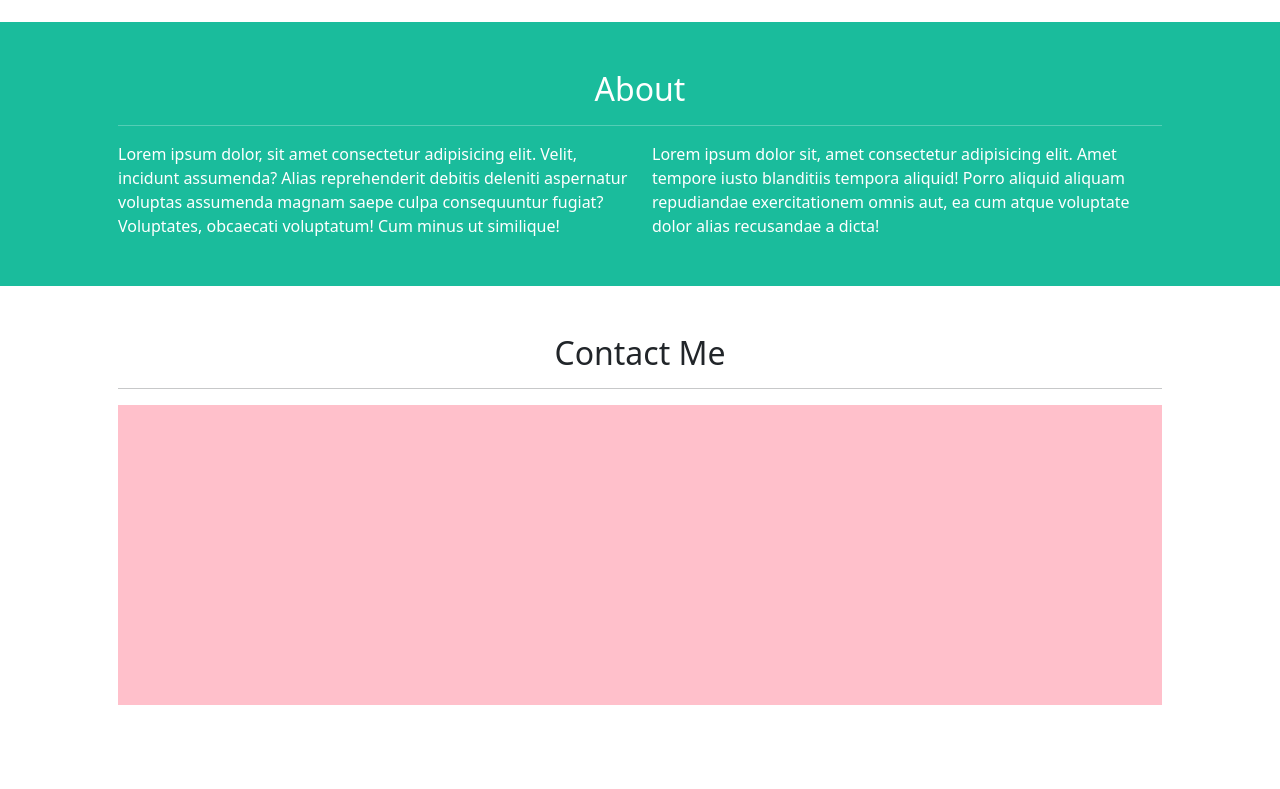
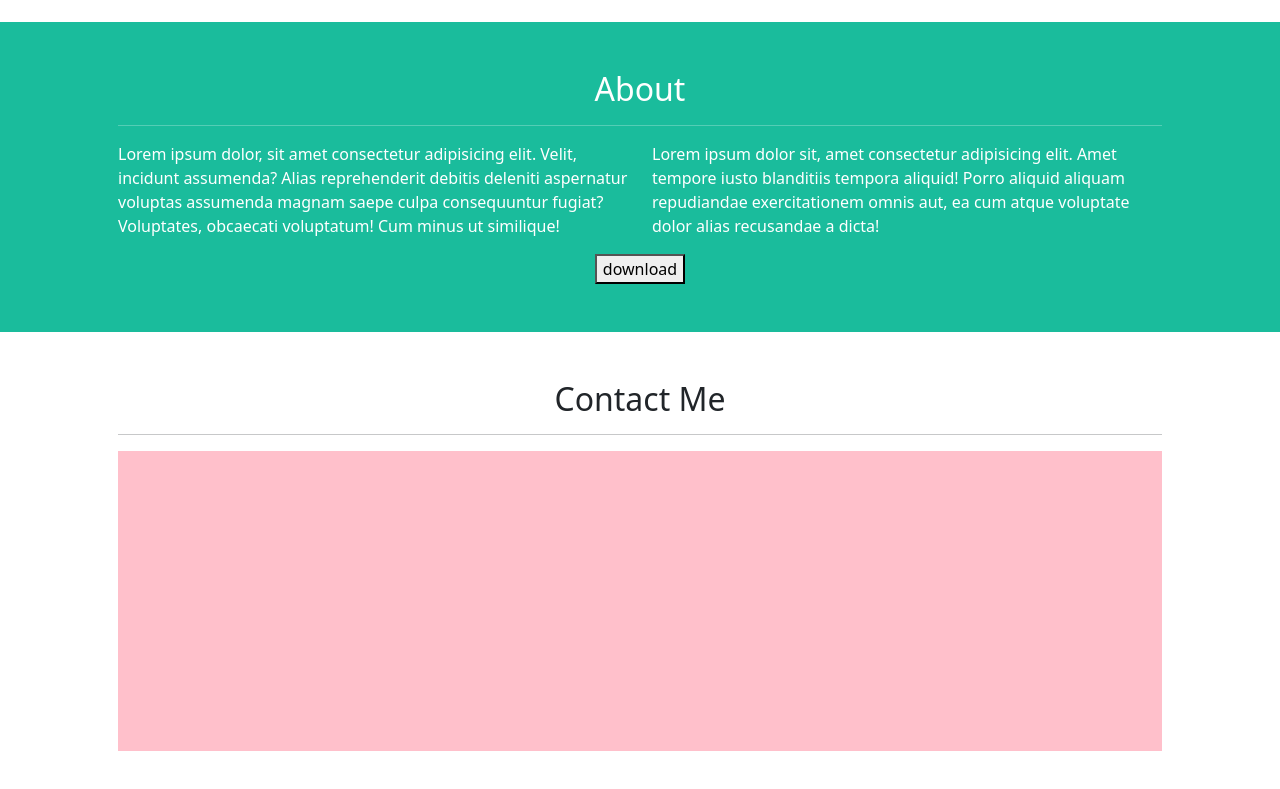
Before and after one commit to ArisGoi/html-css-bootstrap-freelancer, a plain HTML site: page index.html in a window 1280 px wide. Shown: the part 1159-1948 px from the top of the page. Before the commit the page ends 1912 px from the top, so only its background shows below. Drawn offline with nearby package versions, Linux system fonts and the light colour scheme.

Commit message:
aggiunto bottone about (download)

```diff
--- a/index.html
+++ b/index.html
@@ -82,6 +82,11 @@
                     <div class="col-12 col-sm-6">Lorem ipsum dolor, sit amet consectetur adipisicing elit. Velit, incidunt assumenda? Alias reprehenderit debitis deleniti aspernatur voluptas assumenda magnam saepe culpa consequuntur fugiat? Voluptates, obcaecati voluptatum! Cum minus ut similique!</div>
                     <div class="col-12 col-sm-6">Lorem ipsum dolor sit, amet consectetur adipisicing elit. Amet tempore iusto blanditiis tempora aliquid! Porro aliquid aliquam repudiandae exercitationem omnis aut, ea cum atque voluptate dolor alias recusandae a dicta!</div>
                 </div>
+                <div class="row text-center">
+                    <div class="col-12 pt-3">
+                        <button>download</button>
+                    </div>
+                </div>
             </div>
         </section>
 
```
